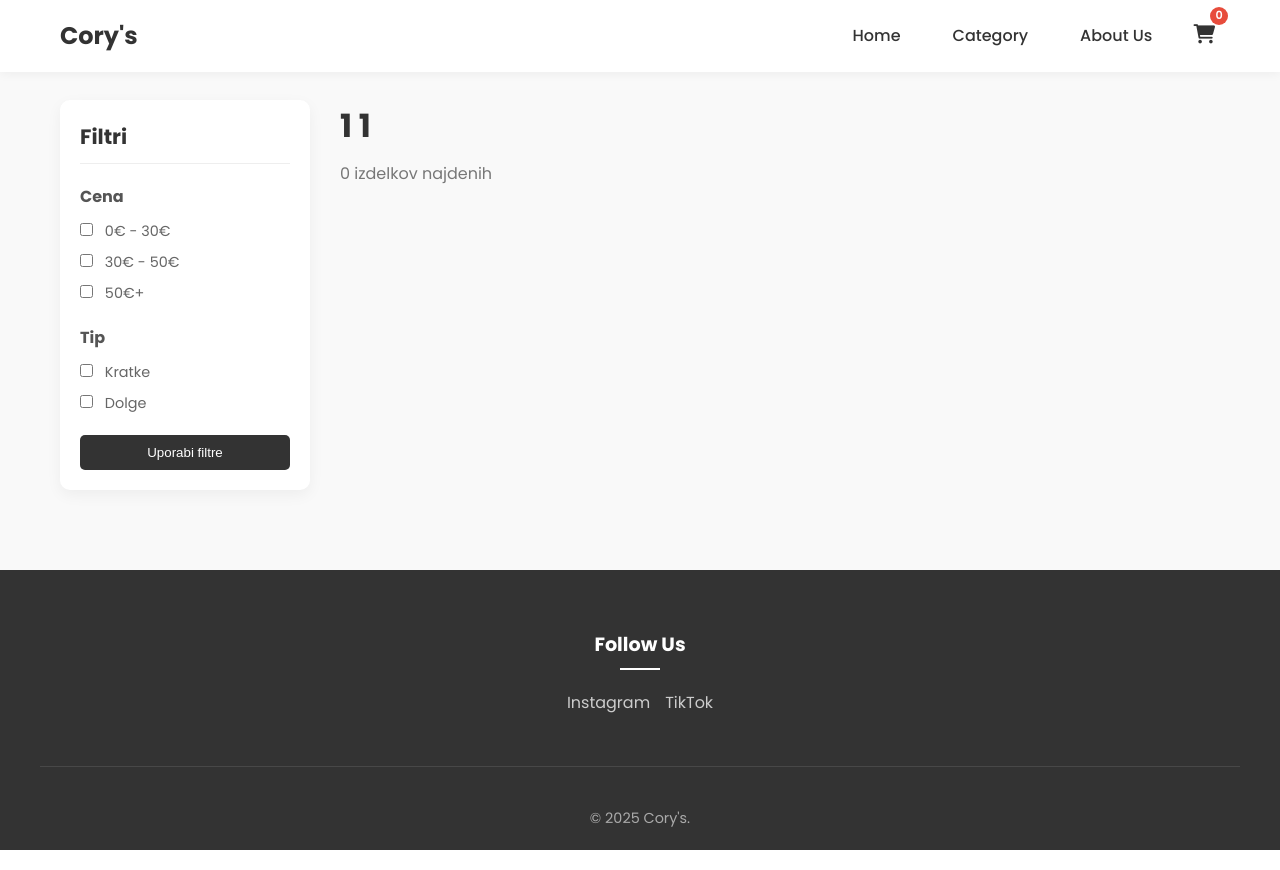
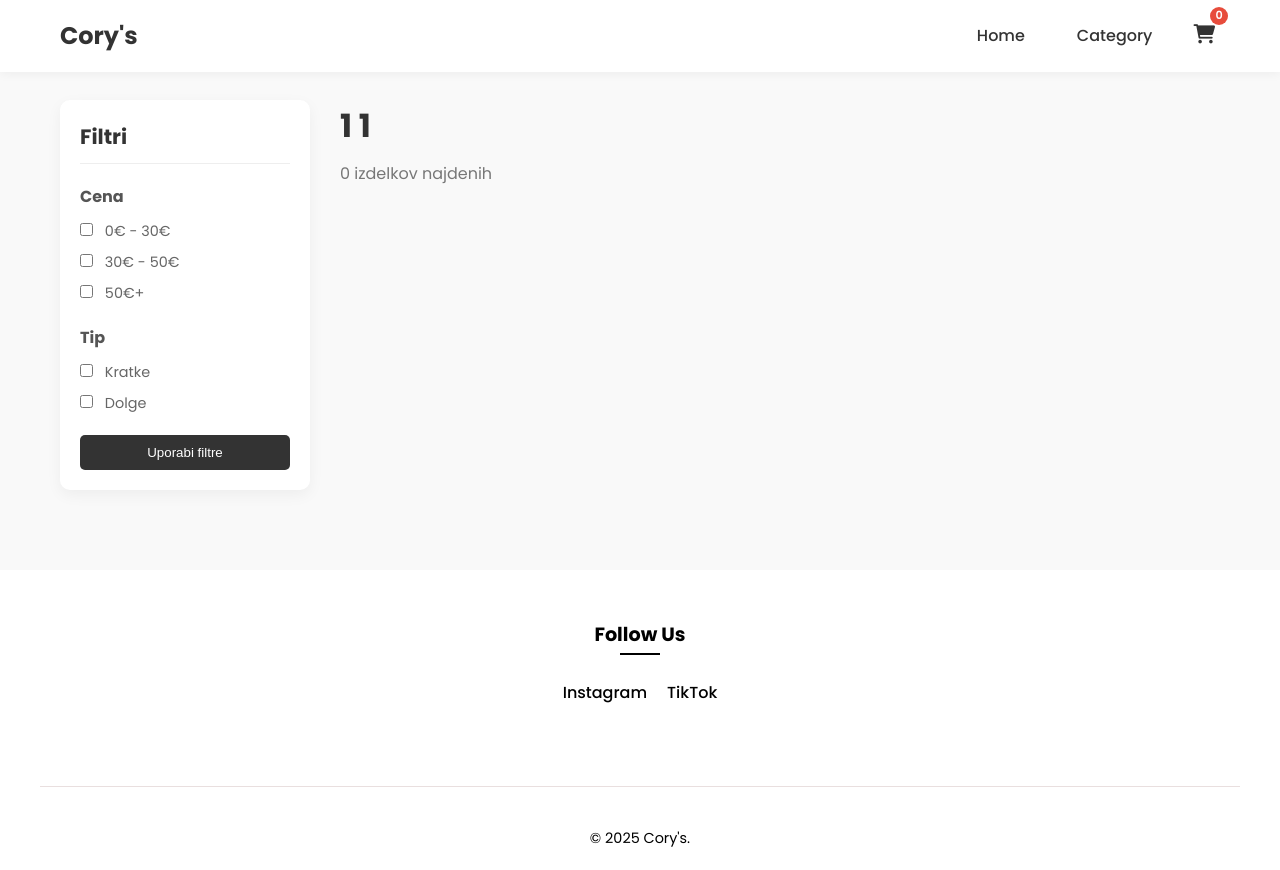
Before and after one commit to corysreps/corys-clothing, a Flask app: page /products/1/1 in a window 1280 px wide. Run offline with Flask 3, Linux system fonts and the light colour scheme.

Commit message:
Update products.html

```diff
--- a/templates/products.html
+++ b/templates/products.html
@@ -2,6 +2,7 @@
 <html lang="en">
 <head>
     <meta charset="UTF-8">
+    <link rel="icon" href="{{ url_for('static', filename='favicon.ico') }}" type="image/x-icon">
     <meta name="viewport" content="width=device-width, initial-scale=1.0">
     <title>{{ category.capitalize() }} - {{ brand.capitalize() }} | StyleHub</title>
     <link rel="stylesheet" href="{{ url_for('static', filename='css/style.css') }}">
@@ -15,7 +16,7 @@
             <div class="nav-buttons">
                 <a href="{{ url_for('index') }}" class="nav-button">Home</a>
                 <a href="{{ url_for('category') }}" class="nav-button">Category</a>
-                <a href="{{ url_for('about') }}" class="nav-button">About Us</a>
+
                 <a href="{{ url_for('cart') }}" class="cart-icon">
                     <i class="fas fa-shopping-cart"></i>
                     <span class="cart-count">0</span>
@@ -467,45 +468,49 @@
         }
 
         footer {
-            background-color: #333;
-            color: white;
-            padding: 60px 0 20px;
+            background-color: white;
+            padding: 50px 0 20px;
             margin-top: 80px;
+            border-top: 1px solid var(--border-color);
         }
 
         .footer-content {
             max-width: 1200px;
             margin: 0 auto;
-            display: grid;
-            grid-template-columns: repeat(auto-fit, minmax(250px, 1fr));
-            gap: 40px;
             padding: 0 20px;
+            display: flex;
+            flex-direction: column;
+            align-items: center;
         }
 
         .footer-section {
             text-align: center;
+            margin-bottom: 30px;
         }
 
         .footer-section h4 {
-            margin-bottom: 20px;
             font-size: 1.2rem;
+            color: #000000;
+            margin-bottom: 15px;
             position: relative;
-            padding-bottom: 10px;
+            display: inline-block;
         }
-
-        .footer-section h4:after {
+        .footer-section h4::after {
             content: '';
             position: absolute;
-            bottom: 0;
+            bottom: -5px;
             left: 50%;
             transform: translateX(-50%);
             width: 40px;
             height: 2px;
-            background-color: #ffffff;
+            background-color: #000000;
+        }
+        .footer-section  {
+            text-align: center;
         }
 
         .footer-section a {
-            color: #ccc;
+            color: #ffffff;
             text-decoration: none;
             display: block;
             margin-bottom: 10px;
@@ -514,8 +519,42 @@
 
         .social-links {
             display: flex;
-            gap: 15px;
+            gap: 20px;
             justify-content: center;
+            margin-top: 15px;
+        }
+        .social-links a i {
+            font-size: 1.2rem;
+            margin-right: 8px;
+        }
+
+        .social-links a:hover {
+            color: #b3b2b2;
+            transform: translateY(-2px);
+            transition: all 0.3s ease;
+
+
+        }
+
+        .footer-bottom {
+            text-align: center;
+            padding-top: 20px;
+            border-top: 1px solid var(--border-color);
+            margin-top: 20px;
+        }
+
+        .footer-bottom p {
+            color: #000000;
+            font-size: 0.9rem;
+        }
+
+        .social-links a {
+            color: #000000;
+            text-decoration: none;
+            font-weight: 500;
+            display: flex;
+            align-items: center;
+            transition: var(--transition);
         }
 
         .footer-bottom {
@@ -523,10 +562,10 @@
             margin: 0 auto;
             text-align: center;
             padding-top: 40px;
-            border-top: 1px solid rgba(255,255,255,0.1);
+            border-top: 1px solid #e9dfdf;
             margin-top: 40px;
             font-size: 0.9rem;
-            color: #aaa;
+            color: #e9dfdf;
         }
 
         /* Responsive Styles */
```
